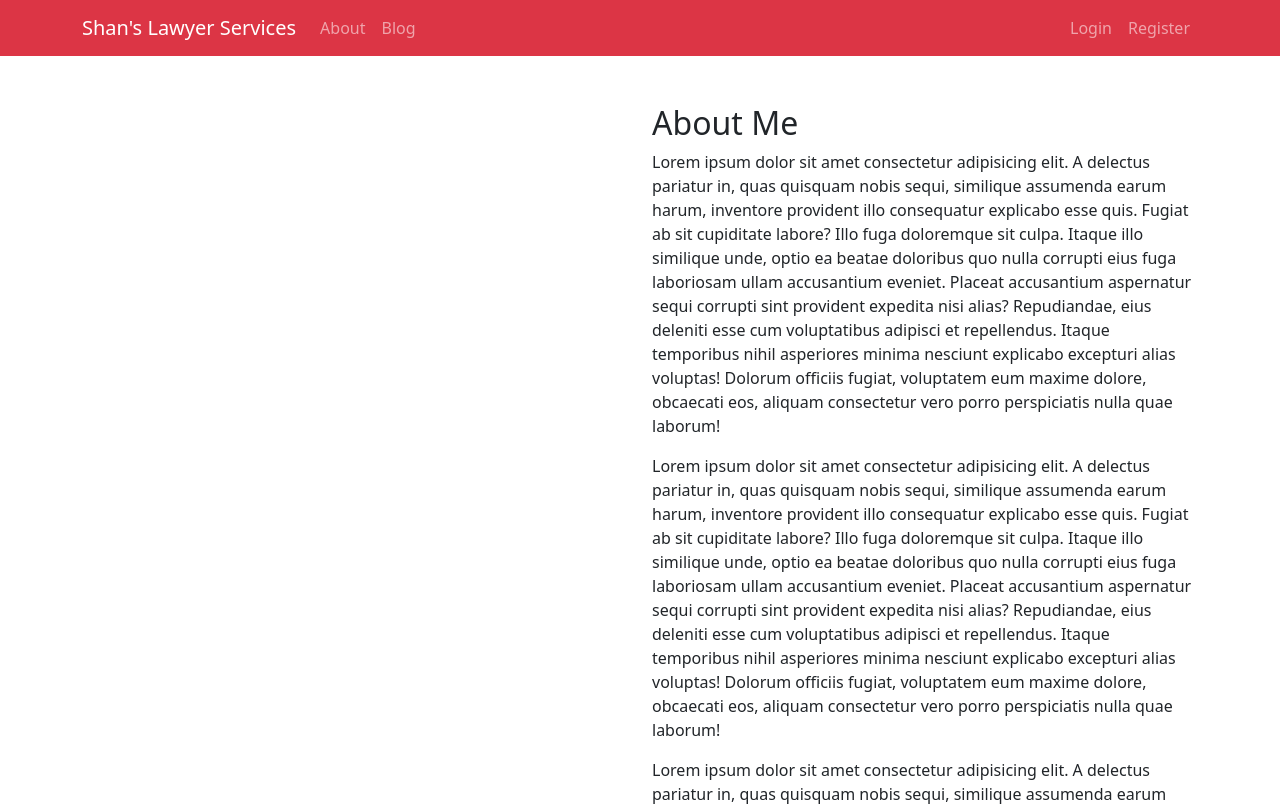
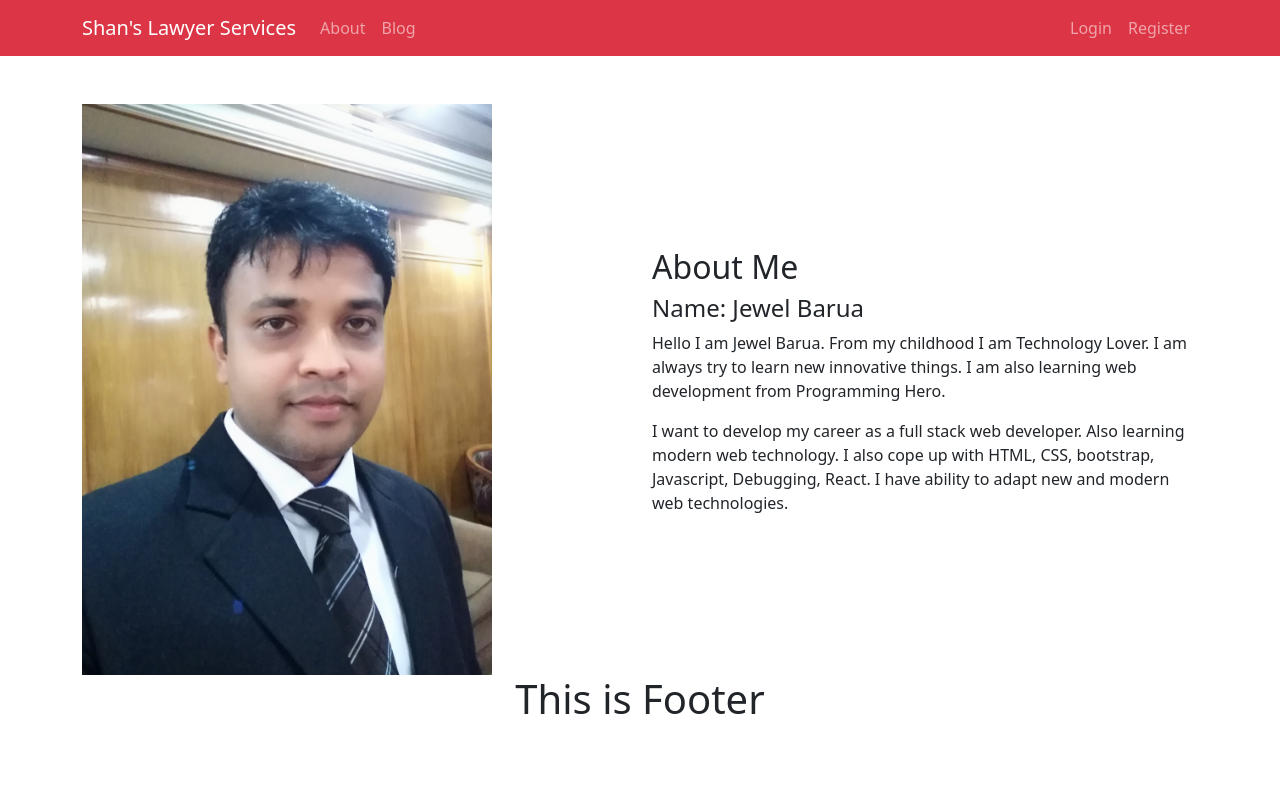
Before and after one commit to jewelCode/independent-service-provider, a React (Create React App) app: page /about in a window 1280 px wide. Shown: the top 806 px of the page. Built offline with nearby package versions, Linux system fonts and the light colour scheme; no server answers.

Commit message:
about section completed

```diff
--- a/src/components/About/About.js
+++ b/src/components/About/About.js
@@ -1,19 +1,20 @@
 import React from 'react';
+import about from '../../resources/about.jpg'
 
 const About = () => {
     return (
         <div className="container mt-5">
-            <div className="row">
+            <div className="row d-flex align-items-center">
                 <div className="col-md-6">
-                    <img src="" alt="" />
+                    <img className="img-fluid w-75 mx-auto" src={about} alt="" />
                 </div>
                 <div className="col-md-6">
                     <h2>About Me</h2>
-                    <p>Lorem ipsum dolor sit amet consectetur adipisicing elit. A delectus pariatur in, quas quisquam nobis sequi, similique assumenda earum harum, inventore provident illo consequatur explicabo esse quis. Fugiat ab sit cupiditate labore? Illo fuga doloremque sit culpa. Itaque illo similique unde, optio ea beatae doloribus quo nulla corrupti eius fuga laboriosam ullam accusantium eveniet. Placeat accusantium aspernatur sequi corrupti sint provident expedita nisi alias? Repudiandae, eius deleniti esse cum voluptatibus adipisci et repellendus. Itaque temporibus nihil asperiores minima nesciunt explicabo excepturi alias voluptas! Dolorum officiis fugiat, voluptatem eum maxime dolore, obcaecati eos, aliquam consectetur vero porro perspiciatis nulla quae laborum!</p>
+                    <h4>Name: Jewel Barua</h4>
+                    <p>Hello I am Jewel Barua. From my childhood I am Technology Lover. I am always try to learn new innovative things. I am also learning web development from Programming Hero. </p>
 
-                    <p>Lorem ipsum dolor sit amet consectetur adipisicing elit. A delectus pariatur in, quas quisquam nobis sequi, similique assumenda earum harum, inventore provident illo consequatur explicabo esse quis. Fugiat ab sit cupiditate labore? Illo fuga doloremque sit culpa. Itaque illo similique unde, optio ea beatae doloribus quo nulla corrupti eius fuga laboriosam ullam accusantium eveniet. Placeat accusantium aspernatur sequi corrupti sint provident expedita nisi alias? Repudiandae, eius deleniti esse cum voluptatibus adipisci et repellendus. Itaque temporibus nihil asperiores minima nesciunt explicabo excepturi alias voluptas! Dolorum officiis fugiat, voluptatem eum maxime dolore, obcaecati eos, aliquam consectetur vero porro perspiciatis nulla quae laborum!</p>
+                    <p>I want to develop my career as a full stack web developer. Also learning modern web technology. I also cope up with HTML, CSS, bootstrap, Javascript, Debugging, React. I have ability to adapt new and modern web technologies.</p>
 
-                    <p>Lorem ipsum dolor sit amet consectetur adipisicing elit. A delectus pariatur in, quas quisquam nobis sequi, similique assumenda earum harum, inventore provident illo consequatur explicabo esse quis. Fugiat ab sit cupiditate labore? Illo fuga doloremque sit culpa. Itaque illo similique unde, optio ea beatae doloribus quo nulla corrupti eius fuga laboriosam ullam accusantium eveniet. Placeat accusantium aspernatur sequi corrupti sint provident expedita nisi alias? Repudiandae, eius deleniti esse cum voluptatibus adipisci et repellendus. Itaque temporibus nihil asperiores minima nesciunt explicabo excepturi alias voluptas! Dolorum officiis fugiat, voluptatem eum maxime dolore, obcaecati eos, aliquam consectetur vero porro perspiciatis nulla quae laborum!</p>
                 </div>
             </div>
         </div>
--- a/src/components/Home/Service/Service.js
+++ b/src/components/Home/Service/Service.js
@@ -11,7 +11,7 @@ const Service = (props) => {
         navigate(`/service/${id}`)
     }
     return (
-        <div className="col-lg-4 g-4">
+        <div className="col-md-4 g-4">
         <Card className="h-100" style={{ width: '18rem' }}>
             <Card.Img variant="top" src={img}/>
             <Card.Body>
--- a/src/components/Home/Services/Services.js
+++ b/src/components/Home/Services/Services.js
@@ -10,7 +10,7 @@ const Services = () => {
     }, [])
     return (
         <div className="container">
-            <h2 className="text-center display-6">Services I have Provide</h2>
+            <h2 className="text-center display-6 mb-3">Services I have Provide</h2>
             <div className="row">
 
                 {
```
Also changed, not shown: src/resources/about.jpg (added).
